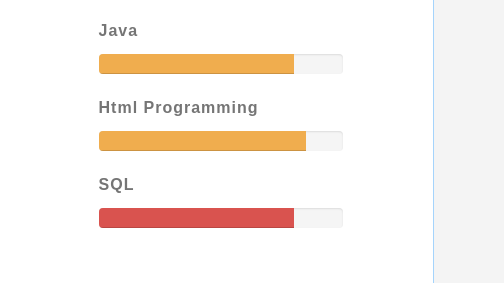
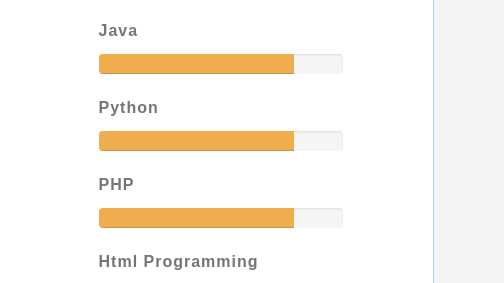
Before and after one commit to 4q1l/My_Profile, a plain HTML site: page UAS_Muhammad Aqil Alhafizh_20312088/index.html in a window 1280 px wide. Shown: the part 796-1079 px from the top of the page, 776-1280 px from the left. Drawn offline with nearby package versions, Linux system fonts and the light colour scheme; a script that the page names is missing; a web font is replaced by a local one.

Commit message:
Update index.html

```diff
--- a/UAS_Muhammad Aqil Alhafizh_20312088/index.html
+++ b/UAS_Muhammad Aqil Alhafizh_20312088/index.html
@@ -384,11 +384,29 @@
                     </div>
                     <!--skill end-->
 
+                    <p class="bolder">Python</p>
+                    <div class="progress">
+                        <div class="progress-bar progress-bar-warning" role="progressbar" aria-valuenow="60"
+                            aria-valuemin="0" aria-valuemax="100" style="width: 80%">
+                            <span class="sr-only">60% Complete (warning)</span>
+                        </div>
+                    </div>
+                    <!--skill end-->
+
+                    <p class="bolder">PHP</p>
+                    <div class="progress">
+                        <div class="progress-bar progress-bar-warning" role="progressbar" aria-valuenow="60"
+                            aria-valuemin="0" aria-valuemax="100" style="width: 80%">
+                            <span class="sr-only">50% Complete (warning)</span>
+                        </div>
+                    </div>
+                    <!--skill end-->
+
                     <p class="bolder">Html Programming</p>
                     <div class="progress">
                         <div class="progress-bar progress-bar-warning" role="progressbar" aria-valuenow="60"
                             aria-valuemin="0" aria-valuemax="100" style="width: 85%">
-                            <span class="sr-only">40% Complete (warning)</span>
+                            <span class="sr-only">80% Complete (warning)</span>
                         </div>
                     </div>
                     <!--skill end-->
```
